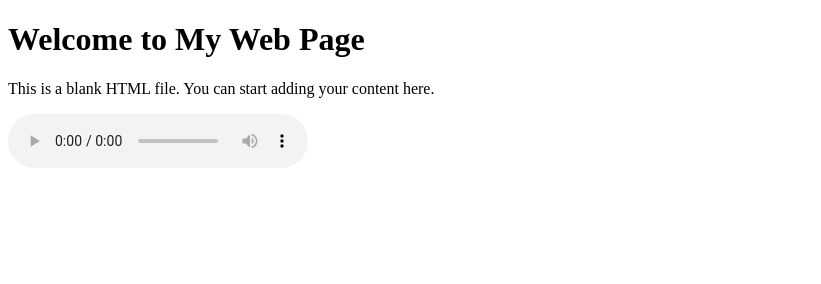
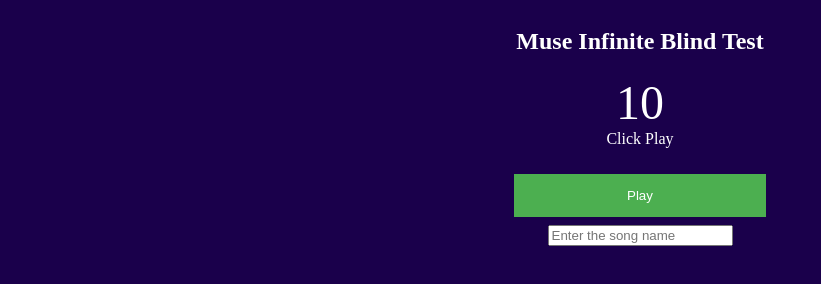
Before and after one commit to laToufff/blind-test, a plain HTML site: page client/index.html in a window 1280 px wide. Shown: the whole page, without its empty margins (0-821 px from the left). Drawn offline with Linux system fonts and the light colour scheme.

Commit message:
update index.html and style.css

```diff
--- /dev/null
+++ b/client/css/style.css
@@ -0,0 +1,29 @@
+body {
+    display: flex;
+    justify-content: center;
+    align-items: center;
+    flex-direction: column;
+    background-color: #1a004b;
+    color: white;
+}
+
+button {
+    display: flex;
+    position: relative;
+    justify-content: center;
+    background-color: #4CAF50;
+    color: white;
+    padding: 14px 20px;
+    margin: 8px 0;
+    border: none;
+    cursor: pointer;
+    width: 20%;
+}
+
+button:hover {
+    opacity: 0.8;
+}
+
+.countdown {
+    font-size: 3em;
+}
--- a/client/index.html
+++ b/client/index.html
@@ -1,15 +1,48 @@
 <!DOCTYPE html>
 <html>
 <head>
-    <title>My Web Page</title>
+    <title>Muse Test</title>
+    <link rel="stylesheet" href="./css/style.css">
 </head>
 <body>
-    <h1>Welcome to My Web Page</h1>
+    <h2>Muse Infinite Blind Test</h2>
 
-    <p>This is a blank HTML file. You can start adding your content here.</p>
+    <audio id="audio">
+        <source id="audio_src" src="http://localhost:3000/play" type="audio/mpeg">
+    </audio>
 
-    <audio controls>
-        <source src="http://localhost:3000/play" type="audio/mpeg">
-    </audio>
+    <div id="countdown" class="countdown">10</div>
+    <div id="currentsong">Click Play</div>
+    <br>
+
+    <button class="playbutton" onclick="playAudio()">Play</button>
+
+    <input type="text" id="songname" placeholder="Enter the song name">
+
+    <script>
+        function playAudio() {
+            document.getElementById('audio_src').src = "http://localhost:3000/play?time=" + new Date().getTime();
+            document.getElementById('audio').load();
+            document.getElementById('audio').play();
+
+            const countdown = document.getElementById('countdown');
+            const currentsong = document.getElementById('currentsong');
+            var timeLeft = 10;
+            countdown.innerHTML = timeLeft;
+            currentsong.innerHTML = "Playing...";
+            var timer = setInterval(function() {
+                timeLeft--;
+                if (timeLeft <= 0) {
+                    clearInterval(timer);
+                    countdown.innerHTML = 0;
+                    fetch('http://localhost:3000/currentsong', {method: 'GET'})
+                        .then(response => response.text()
+                        .then(text => document.getElementById('currentsong').innerHTML = "The song was : " +  text));
+                } else {
+                    countdown.innerHTML = timeLeft;
+                }
+            }, 1000);
+        }
+    </script>
 </body>
 </html>
```
Also changed, not shown: server/index.js (+11 -3 lines).
